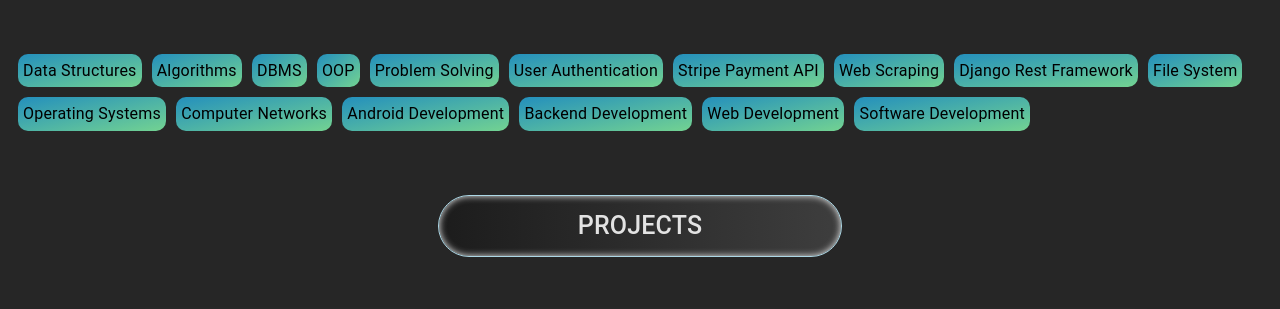
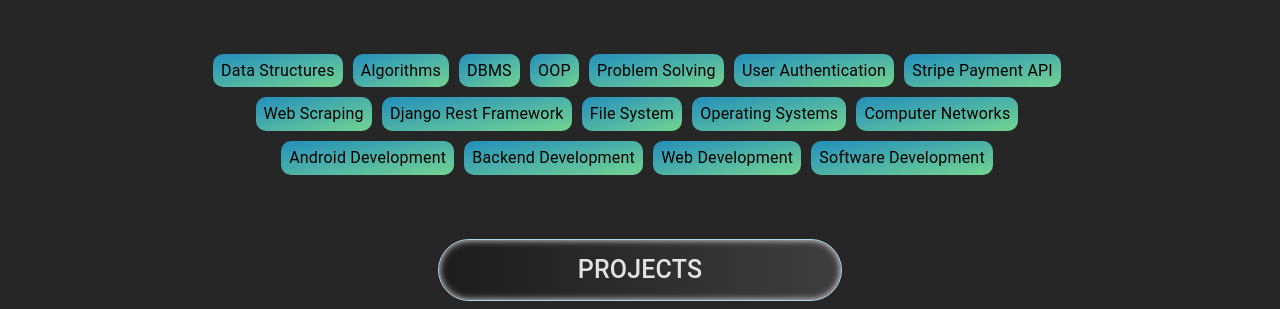
Before and after one commit to aman-rohilla/rohilla.dev, a plain HTML site: page index.html in a window 1280 px wide. Shown: the part 2494-2803 px from the top of the page. Drawn offline with nearby package versions, Linux system fonts and the light colour scheme; no server answers.

Commit message:
updated no image skill slignment

```diff
--- a/index.html
+++ b/index.html
@@ -1335,7 +1335,8 @@
         background: linear-gradient(to bottom right, rgb(132, 198, 198), rgb(14, 212, 212));
         border-radius: 10px;
         background: linear-gradient(to bottom right, rgba(35, 157, 209, 0.881), rgba(131, 247, 168, 0.826));
-        padding: 4px 5px;
+        /* padding: 4px 5px; */
+        padding: 4px 8px;
         margin-right: 6px;
         /* height: 50px !important; */
         color: black;
@@ -1349,7 +1350,10 @@
     <!-- <ul class="list-group mt-1"> -->
 
       <!-- <li class="list-sel list-group-item list-group-item-success" style=""> -->
-      <div class="no-skill-image px-3 mt-4" >
+      <div class="no-skill-image px-2 mt-4 mx-auto" style="max-width: 900px;
+      /* background-color: #f1f1f1; */
+      text-align: center;
+      " >
         <div>Data Structures</div>
         <div>Algorithms</div>
         <div>DBMS</div>
@@ -3767,15 +3771,34 @@
       if (x.matches) {
         document.documentElement.style.setProperty('--skill-column-gap', '95px')
         document.documentElement.style.setProperty('--skill-row-gap', '85px')
+
+        document.querySelector('.no-skill-image').style.setProperty('text-align', 'center')
       } else {
         document.documentElement.style.setProperty('--skill-column-gap', '20px')
         document.documentElement.style.setProperty('--skill-row-gap', '50px')
+        document.querySelector('.no-skill-image').style.setProperty('text-align', 'left')
       }
     }
 
+    function changeNoImageSkillAlignment(x) {
+      if (x.matches) {
+        document.documentElement.style.setProperty('--skill-column-gap', '95px')
+        document.documentElement.style.setProperty('--skill-row-gap', '85px')
+
+        document.querySelector('.no-skill-image').style.setProperty('text-align', 'center')
+      } else {
+        document.documentElement.style.setProperty('--skill-column-gap', '20px')
+        document.documentElement.style.setProperty('--skill-row-gap', '50px')
+        document.querySelector('.no-skill-image').style.setProperty('text-align', 'left')
+      }
+    }
+
     var x = window.matchMedia('(min-width: 700px)')
+    var y = window.matchMedia('(min-width: 550px)')
     changeSkillRowColumnGap(x)
+    changeNoImageSkillAlignment(y)
     x.addListener(changeSkillRowColumnGap)
+    y.addListener(changeNoImageSkillAlignment)
 
   </script>
 
```
